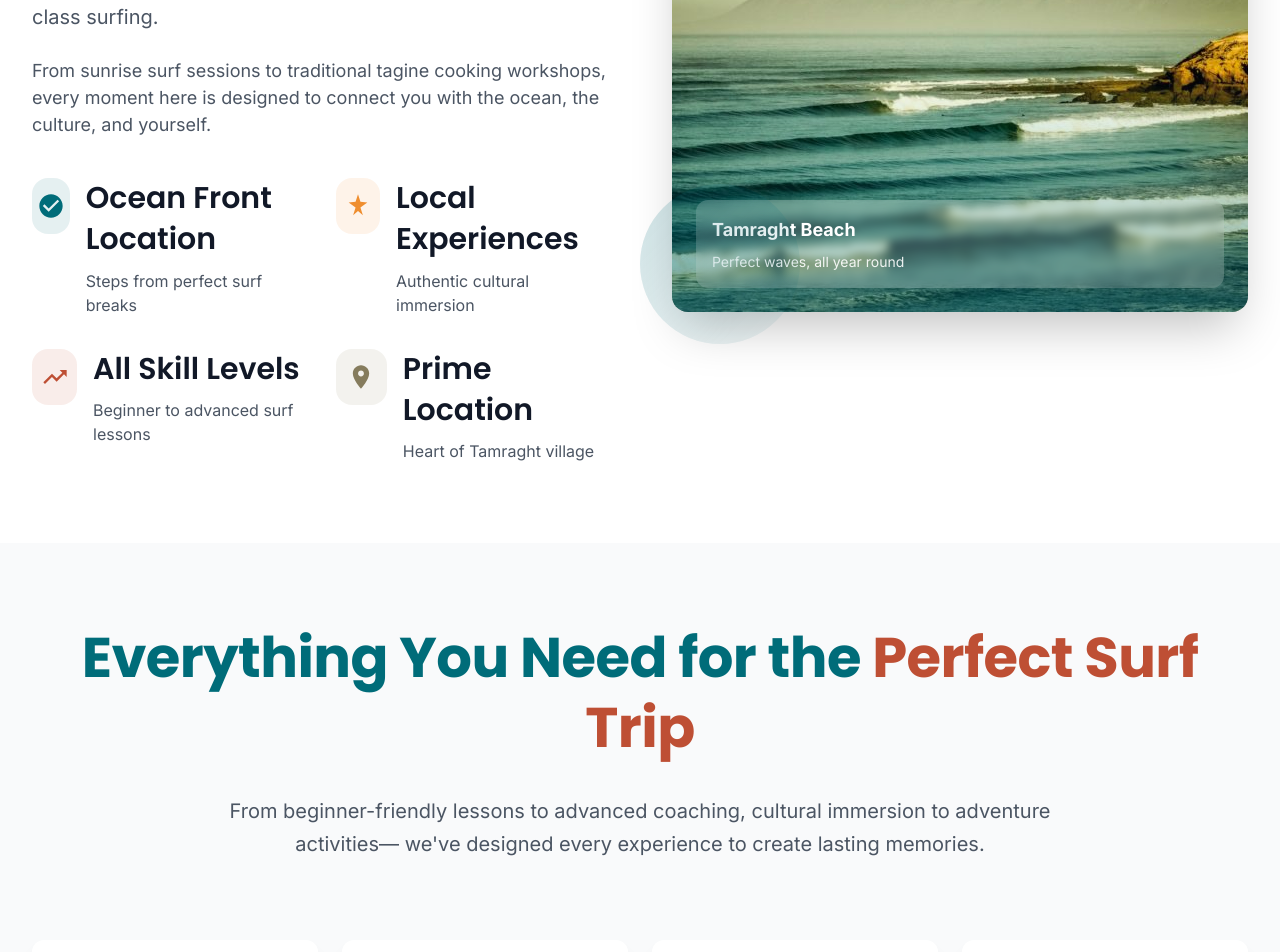
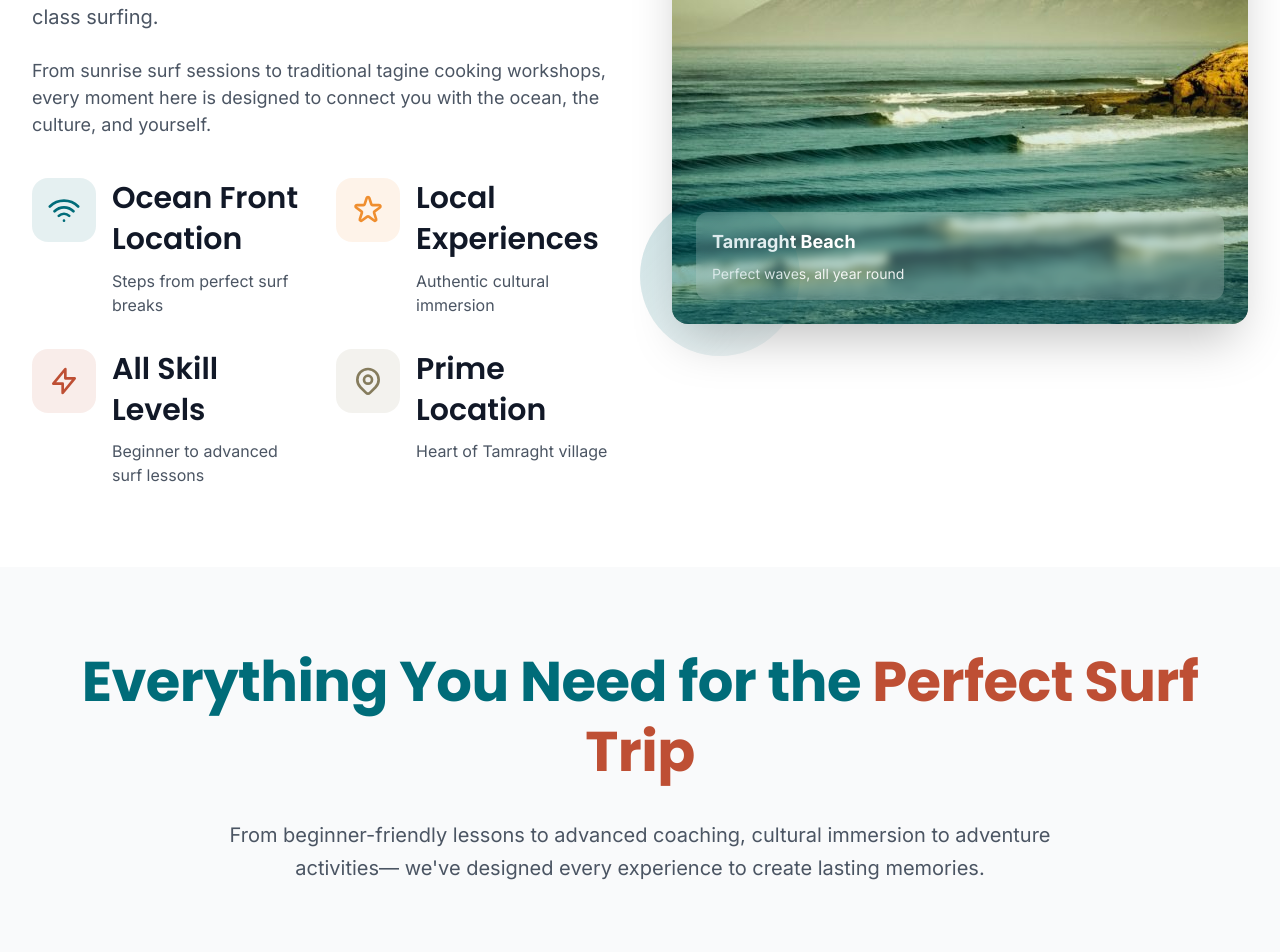
Before and after one commit to loki9919/Surf-Hani, a Next.js app: page / in a window 1280 px wide. Shown: the part 1219-2171 px from the top of the page. Built offline with nearby package versions, Linux system fonts and the light colour scheme.

Commit message:
fix icone in home page

```diff
--- a/components/sections/Intro.tsx
+++ b/components/sections/Intro.tsx
@@ -48,9 +48,9 @@ const Intro = () => {
 
             <div className="grid grid-cols-1 sm:grid-cols-2 gap-8">
               <div className="flex items-start space-x-4 group">
-                <div className="w-14 h-14 bg-ocean/10 rounded-2xl flex items-center justify-center transition-all duration-300 group-hover:bg-ocean/20 group-hover:scale-110">
-                  <svg className="w-7 h-7 text-ocean" fill="currentColor" viewBox="0 0 24 24">
-                    <path d="M12 2C6.48 2 2 6.48 2 12s4.48 10 10 10 10-4.48 10-10S17.52 2 12 2zm-2 15l-5-5 1.41-1.41L10 14.17l7.59-7.59L19 8l-9 9z"/>
+                <div className="w-16 h-16 bg-ocean/10 rounded-2xl flex items-center justify-center transition-all duration-300 group-hover:bg-ocean/20 group-hover:scale-110 flex-shrink-0">
+                  <svg className="w-8 h-8 text-ocean" fill="none" stroke="currentColor" viewBox="0 0 24 24">
+                    <path strokeLinecap="round" strokeLinejoin="round" strokeWidth={2} d="M8.111 16.404a5.5 5.5 0 017.778 0M12 20h.01m-7.08-7.071c3.904-3.905 10.236-3.905 14.141 0M1.394 9.393c5.857-5.857 15.355-5.857 21.213 0" />
                   </svg>
                 </div>
                 <div>
@@ -60,9 +60,9 @@ const Intro = () => {
               </div>
 
               <div className="flex items-start space-x-4 group">
-                <div className="w-14 h-14 bg-gold/10 rounded-2xl flex items-center justify-center transition-all duration-300 group-hover:bg-gold/20 group-hover:scale-110">
-                  <svg className="w-7 h-7 text-gold" fill="currentColor" viewBox="0 0 24 24">
-                    <path d="M12 2l2.09 6.26L20 9l-5.91 4.26L16.18 20 12 16.27 7.82 20l2.09-6.74L4 9l5.91-.74L12 2z"/>
+                <div className="w-16 h-16 bg-gold/10 rounded-2xl flex items-center justify-center transition-all duration-300 group-hover:bg-gold/20 group-hover:scale-110 flex-shrink-0">
+                  <svg className="w-8 h-8 text-gold" fill="none" stroke="currentColor" viewBox="0 0 24 24">
+                    <path strokeLinecap="round" strokeLinejoin="round" strokeWidth={2} d="M11.049 2.927c.3-.921 1.603-.921 1.902 0l1.519 4.674a1 1 0 00.95.69h4.915c.969 0 1.371 1.24.588 1.81l-3.976 2.888a1 1 0 00-.363 1.118l1.518 4.674c.3.922-.755 1.688-1.538 1.118l-3.976-2.888a1 1 0 00-1.176 0l-3.976 2.888c-.783.57-1.838-.197-1.538-1.118l1.518-4.674a1 1 0 00-.363-1.118l-3.976-2.888c-.784-.57-.38-1.81.588-1.81h4.914a1 1 0 00.951-.69l1.519-4.674z" />
                   </svg>
                 </div>
                 <div>
@@ -72,9 +72,9 @@ const Intro = () => {
               </div>
 
               <div className="flex items-start space-x-4 group">
-                <div className="w-14 h-14 bg-terracotta/10 rounded-2xl flex items-center justify-center transition-all duration-300 group-hover:bg-terracotta/20 group-hover:scale-110">
-                  <svg className="w-7 h-7 text-terracotta" fill="currentColor" viewBox="0 0 24 24">
-                    <path d="M16 6l2.29 2.29-4.88 4.88-4-4L2 16.59 3.41 18l6-6 4 4 6.3-6.29L22 12V6z"/>
+                <div className="w-16 h-16 bg-terracotta/10 rounded-2xl flex items-center justify-center transition-all duration-300 group-hover:bg-terracotta/20 group-hover:scale-110 flex-shrink-0">
+                  <svg className="w-8 h-8 text-terracotta" fill="none" stroke="currentColor" viewBox="0 0 24 24">
+                    <path strokeLinecap="round" strokeLinejoin="round" strokeWidth={2} d="M13 10V3L4 14h7v7l9-11h-7z" />
                   </svg>
                 </div>
                 <div>
@@ -84,9 +84,10 @@ const Intro = () => {
               </div>
 
               <div className="flex items-start space-x-4 group">
-                <div className="w-14 h-14 bg-dune/10 rounded-2xl flex items-center justify-center transition-all duration-300 group-hover:bg-dune/20 group-hover:scale-110">
-                  <svg className="w-7 h-7 text-dune" fill="currentColor" viewBox="0 0 24 24">
-                    <path d="M12 2C8.14 2 5 5.14 5 9c0 5.25 7 13 7 13s7-7.75 7-13c0-3.86-3.14-7-7-7zm0 9.5c-1.38 0-2.5-1.12-2.5-2.5s1.12-2.5 2.5-2.5 2.5 1.12 2.5 2.5-1.12 2.5-2.5 2.5z"/>
+                <div className="w-16 h-16 bg-dune/10 rounded-2xl flex items-center justify-center transition-all duration-300 group-hover:bg-dune/20 group-hover:scale-110 flex-shrink-0">
+                  <svg className="w-8 h-8 text-dune" fill="none" stroke="currentColor" viewBox="0 0 24 24">
+                    <path strokeLinecap="round" strokeLinejoin="round" strokeWidth={2} d="M17.657 16.657L13.414 20.9a1.998 1.998 0 01-2.827 0l-4.244-4.243a8 8 0 1111.314 0z" />
+                    <path strokeLinecap="round" strokeLinejoin="round" strokeWidth={2} d="M15 11a3 3 0 11-6 0 3 3 0 016 0z" />
                   </svg>
                 </div>
                 <div>
```
